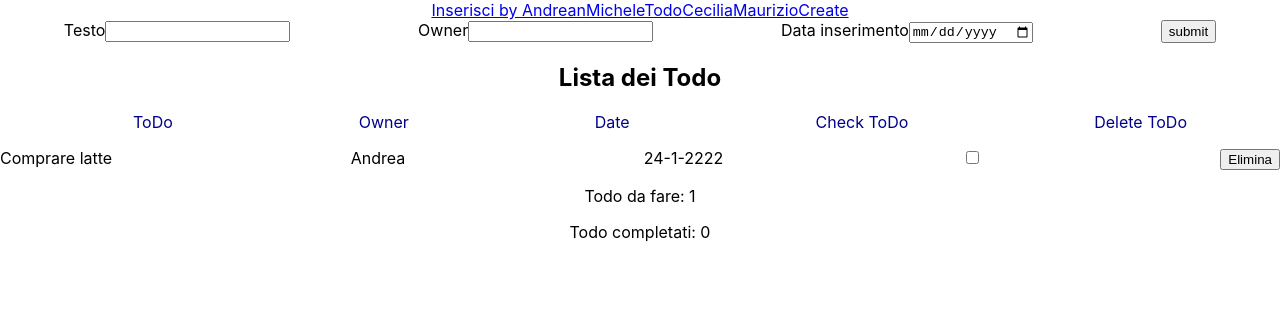
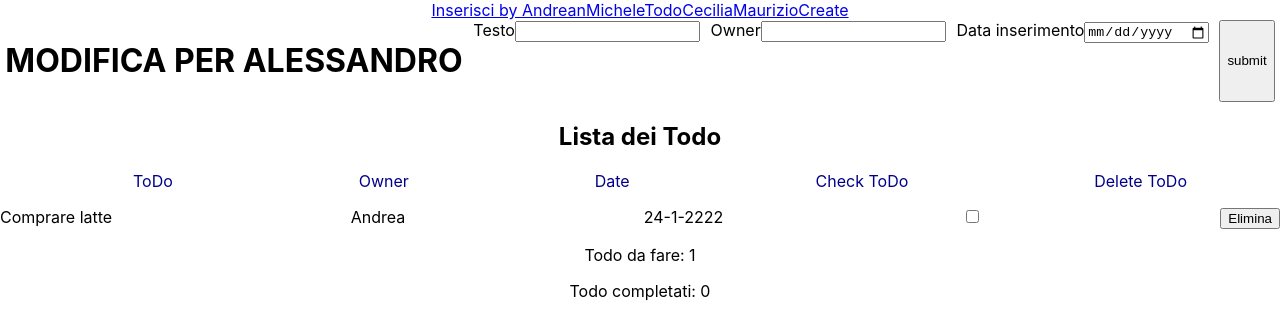
Before and after one commit to andreaarizzoli/testGit, a React (Create React App) app in the folder redux-app/: page /Maurizio in a window 1280 px wide. Shown: the top 336 px of the page. Built offline with nearby package versions, Linux system fonts and the light colour scheme.

Commit message:
modifiche per alessandro

```diff
--- a/redux-app/src/features/todos/components/MaurizioCreate.tsx
+++ b/redux-app/src/features/todos/components/MaurizioCreate.tsx
@@ -34,6 +34,7 @@ export const MaurizioCreate = () => {
     });
     return (
             <form onSubmit={formik.handleSubmit} style={{ display: "flex", flexDirection: "row", justifyContent: "space-around", justifyItems: "center" }}>
+                <h1>MODIFICA PER ALESSANDRO</h1>
                 <div>
                     <label htmlFor="name">Testo</label>
                     <input
```
